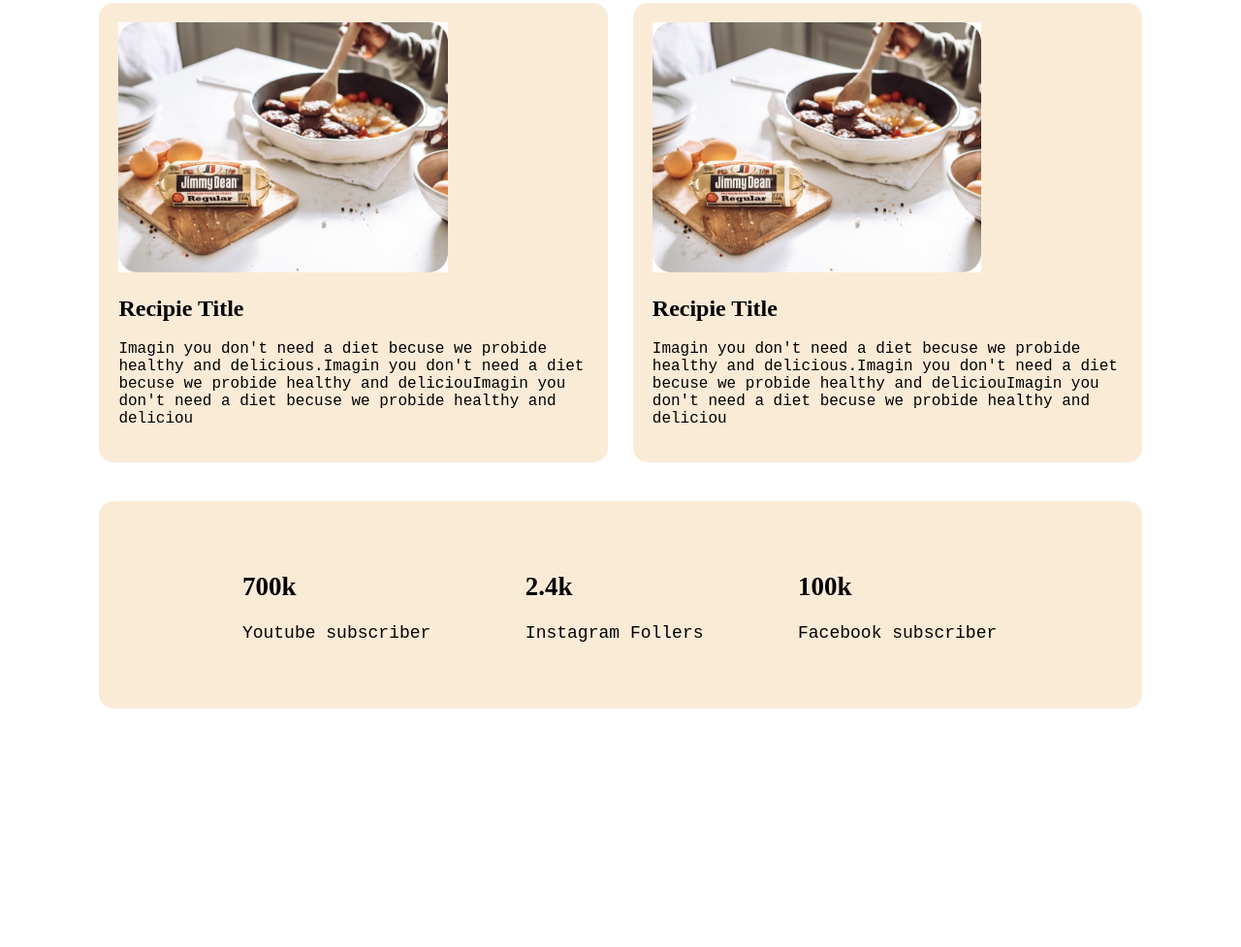
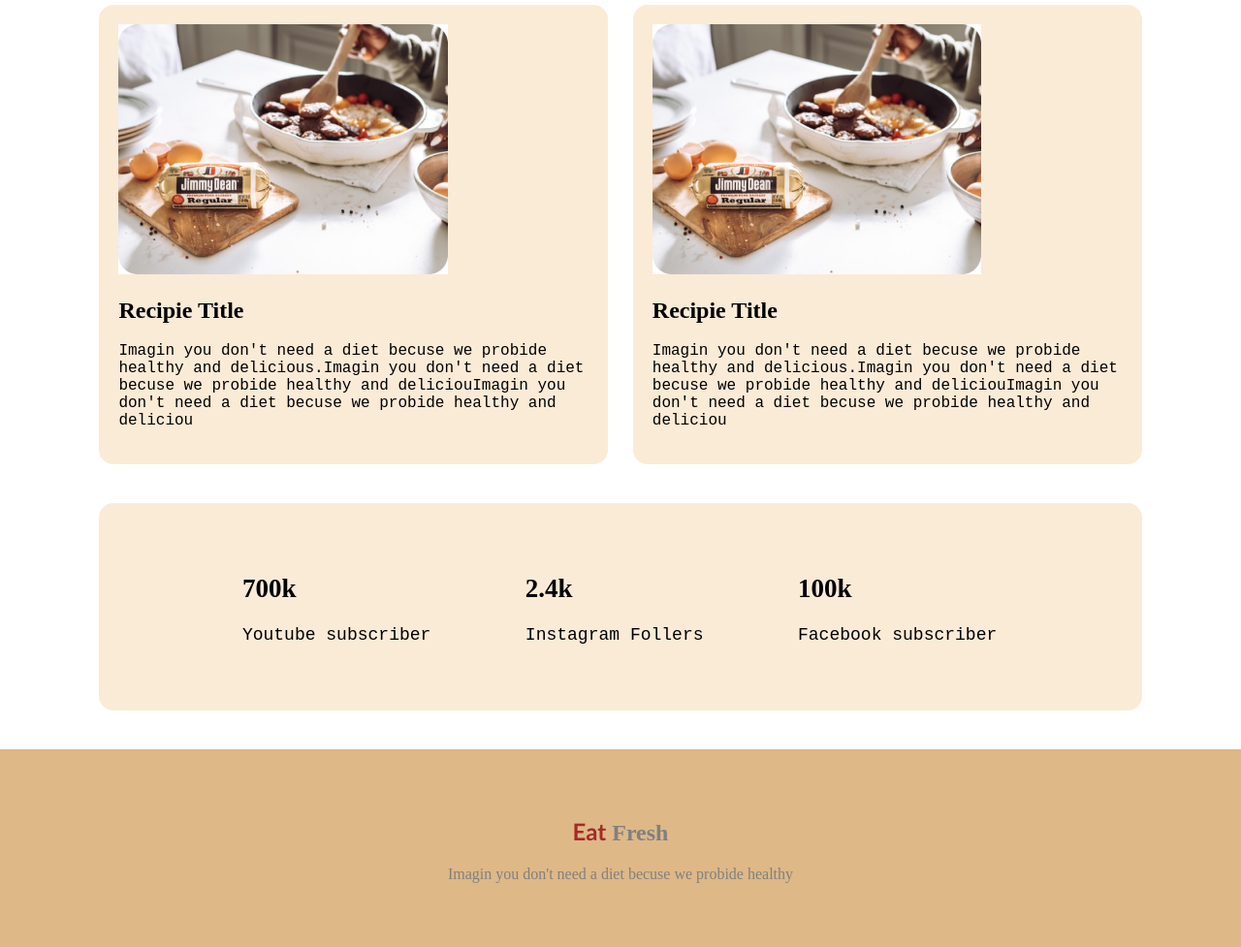
Before and after one commit to srbony/eat-healthy, a plain HTML site: page index.html in a window 1280 px wide. Shown: the part 1301-2278 px from the top of the page at 97% size. Before the commit the page ends 2032 px from the top, so only its background shows below. Drawn offline with Linux system fonts and the light colour scheme.

Commit message:
added footer

```diff
--- a/index.html
+++ b/index.html
@@ -13,7 +13,7 @@
 <body>
     <section class="left">
         <div class="left-side">
-            <h1>The Diet,</h1>
+            <h1><span id="span"> Skip</span> The Diet,</h1>
             <h1>Just Eat Healthy</h1>
             <h1>With Food Network</h1>
             <p>Imagin you don't need a diet becuse we probide healthy and      delicious.Imagin you don't need a diet becuse we probide healthy and deliciouImagin you don't need a diet becuse we probide healthy and deliciou</p>
@@ -78,16 +78,15 @@
             </div>
         </div>
 
-
-
-
-
-
     </section>
 
+ </body>
+ <footer class="footer">
+    <h2><span id="span">Eat</span> Fresh</h2>
+    <p>Imagin you don't need a diet becuse we probide healthy
 
-
-    </body>
+    </p>
+ </footer>
 
 
 </html>
--- a/style.css
+++ b/style.css
@@ -18,6 +18,9 @@ section{
         font-size: 50px;
         line-height: 20px;
 
+}
+#span{
+    color:brown;
 }
 section p{
     font-family: 'Courier New', Courier, monospace;
@@ -119,3 +122,16 @@ section p{
 
     margin-right:10%;
 }
+.footer{
+    text-align: center;
+   border: cornflowerblue;
+    margin-top:40px;
+    padding:50px;
+    background-color:burlywood;
+    color:gray;
+
+}
+#span{
+    color: brown;
+    font-family: 'Gill Sans', 'Gill Sans MT', Calibri, 'Trebuchet MS', sans-serif;
+}
```
